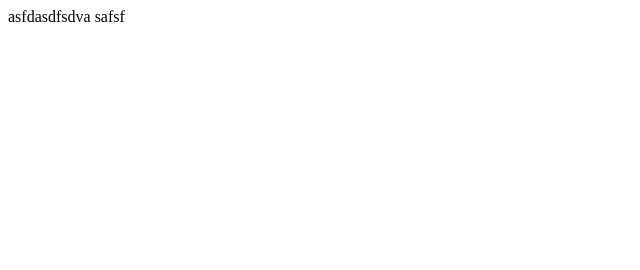
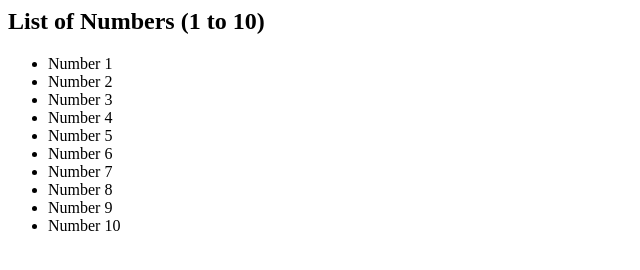
Before and after one commit to huntznavarro/practicesako, a plain HTML site: page index.html in a window 1280 px wide. Shown: the whole page, without its empty margins (0-640 px from the left). Drawn offline with Linux system fonts and the light colour scheme.

Commit message:
project ni dodo

```diff
--- a/index.html
+++ b/index.html
@@ -1,11 +1,26 @@
-<!DOCTYPE html>
+<!<!DOCTYPE html>
 <html lang="en">
 <head>
-    <meta charset="UTF-8">
-    <meta name="viewport" content="width=device-width, initial-scale=1.0">
-    <title>Document</title>
+  <meta charset="UTF-8">
+  <title>Looping Example</title>
 </head>
-<body>asfdasdfsdva
-    safsf
+<body>
+  <h2>List of Numbers (1 to 10)</h2>
+  <ul id="numberList"></ul>
+
+  <script>
+    // Get the <ul> element by its ID
+    const listElement = document.getElementById('numberList');
+
+    // Loop from 1 to 10
+    for (let i = 1; i <= 10; i++) {
+      // Create a new <li> element
+      const listItem = document.createElement('li');
+      // Set the text inside the <li>
+      listItem.textContent = `Number ${i}`;
+      // Add the <li> to the <ul>
+      listElement.appendChild(listItem);
+    }
+  </script>
 </body>
 </html>
```
